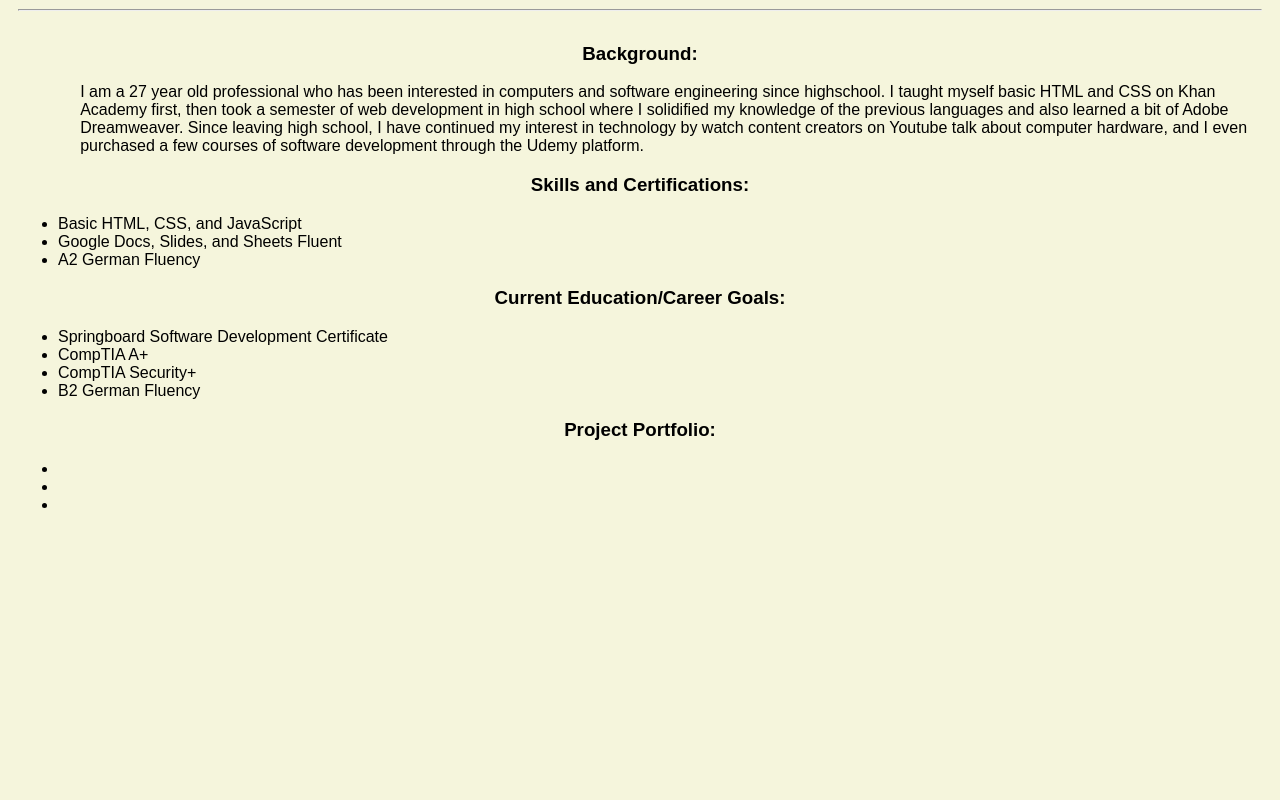
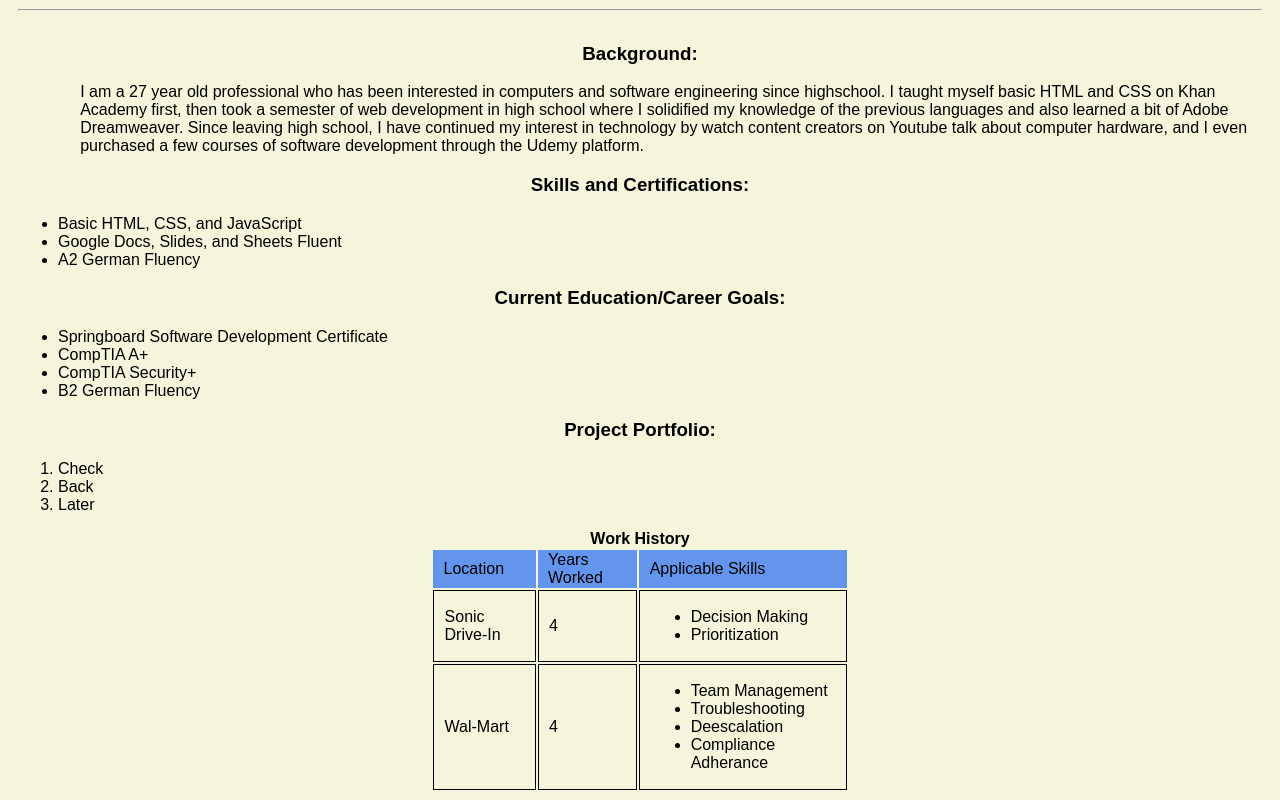
Before and after one commit to Natal33t/Springboard-Digital-CV, a plain HTML site: page Starter Code/index.html in a window 1280 px wide. Shown: the part 624-1424 px from the top of the page. Before the commit the page ends 1154 px from the top, so only its background shows below. Drawn offline with Linux system fonts and the light colour scheme.

Commit message:
Add table

```diff
--- a/Starter Code/index.html
+++ b/Starter Code/index.html
@@ -36,11 +36,51 @@
       </ul>
       <h3 class="center">Project Portfolio:</h3>
       <!--Will fill out eventually with completed projects, both personal and from Springboard-->
-      <ul>
-        <li></li>
-        <li></li>
-        <li></li>
-      </ul>
+      <ol>
+        <li>Check</li>
+        <li>Back</li>
+        <li>Later</li>
+      </ol>
+
+      <table>
+        <caption>
+          Work History
+        </caption>
+
+        <thead>
+          <tr>
+            <td>Location</td>
+            <td>Years Worked</td>
+            <td>Applicable Skills</td>
+          </tr>
+        </thead>
+
+        <tbody>
+          <tr>
+            <td>Sonic Drive-In</td>
+            <td>4</td>
+            <td>
+              <ul>
+                <li>Decision Making</li>
+                <li>Prioritization</li>
+              </ul>
+            </td>
+          </tr>
+          <tr>
+            <td>Wal-Mart</td>
+            <td>4</td>
+            <td>
+              <ul>
+                <li>Team Management</li>
+                <li>Troubleshooting</li>
+                <li>Deescalation</li>
+                <li>Compliance Adherance</li>
+              </ul>
+            </td>
+
+          </tr>
+        </tbody>
+      </table>
 
       <script src="index.js"></script>
   </body>
--- a/Starter Code/styles.css
+++ b/Starter Code/styles.css
@@ -23,3 +23,26 @@ hr {
     width: 25%;
     margin-left: 37.5%;
 }
+
+caption {
+    font-weight: bold;
+}
+
+table {
+    justify-self: center;
+}
+
+thead{
+    background-color:cornflowerblue;
+
+}
+
+
+tbody td {
+    border: 1px black solid;
+}
+
+td {
+    padding-left: 2.5%;
+    padding-right: 2.5%;
+}
```
